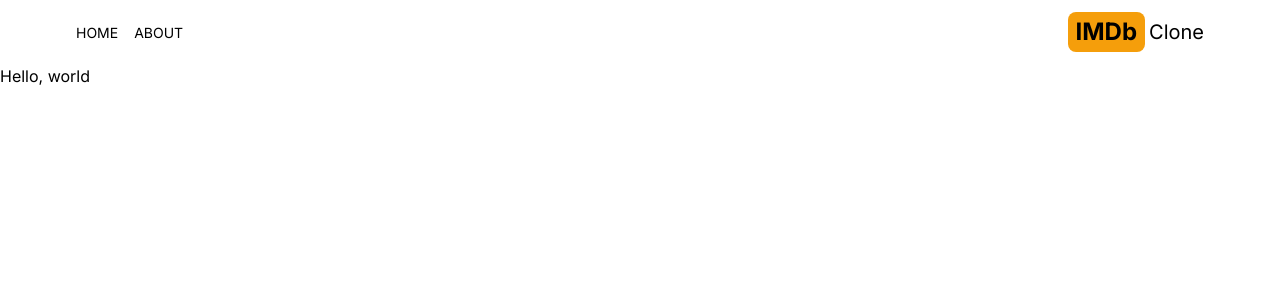
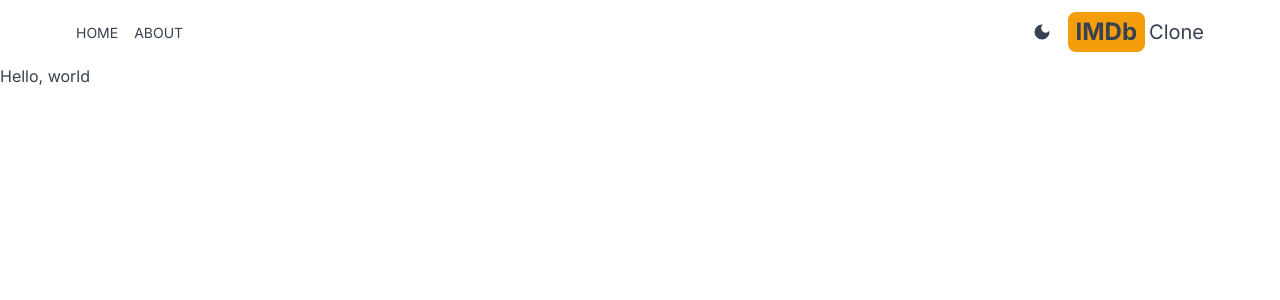
Before and after one commit to Calles98/imdb-next, a Next.js app: page / in a window 1280 px wide. Shown: the top 300 px of the page. Built offline with nearby package versions, Linux system fonts and the light colour scheme.

Commit message:
added dark mode switch

```diff
--- a/package.json
+++ b/package.json
@@ -10,6 +10,7 @@
   },
   "dependencies": {
     "next": "14.2.2",
+    "next-themes": "^0.3.0",
     "react": "^18",
     "react-dom": "^18",
     "react-icons": "^5.1.0"
--- /dev/null
+++ b/src/app/Providers.jsx
@@ -0,0 +1,17 @@
+"use client";
+
+import { ThemeProvider } from "next-themes";
+
+import React from "react";
+
+function Providers({ children }) {
+  return (
+    <ThemeProvider defaultTheme="system" attribute="class">
+      <div className="text-gray-700 dark:text-gray-200 dark:bg-gray-700 min-h-screen select-none transition-colors duration-300 ">
+        {children}
+      </div>
+    </ThemeProvider>
+  );
+}
+
+export default Providers;
--- a/src/app/layout.js
+++ b/src/app/layout.js
@@ -1,6 +1,7 @@
 import { Inter } from "next/font/google";
 import "./globals.css";
 import Header from "@/components/Header";
+import Providers from "./providers";
 
 const inter = Inter({ subsets: ["latin"] });
 
@@ -13,8 +14,10 @@
   return (
     <html lang="en">
       <body className={inter.className}>
-        <Header />
-        {children}
+        <Providers>
+          <Header />
+          {children}
+        </Providers>
       </body>
     </html>
   );
--- /dev/null
+++ b/src/components/DarkModeSwitch.jsx
@@ -0,0 +1,30 @@
+"use client";
+
+import { MdLightMode, MdDarkMode } from "react-icons/md";
+import { useTheme } from "next-themes";
+import React, { useEffect, useState } from "react";
+
+function DarkModeSwitch() {
+  const { theme, setTheme, systemTheme } = useTheme();
+  const [mounted, setMounted] = useState(false);
+  const currentTheme = theme === "system" ? systemTheme : theme;
+  useEffect(() => setMounted(true), []);
+  return (
+    <div>
+      {mounted &&
+        (currentTheme === "dark" ? (
+          <MdLightMode
+            onClick={() => setTheme("light")}
+            className="text-xl cursor-pointer hover:text-amber-500"
+          />
+        ) : (
+          <MdDarkMode
+            onClick={() => setTheme("dark")}
+            className="text-xl cursor-pointer hover:text-amber-500"
+          />
+        ))}
+    </div>
+  );
+}
+
+export default DarkModeSwitch;
--- a/src/components/Header.jsx
+++ b/src/components/Header.jsx
@@ -3,6 +3,7 @@
 import { AiFillHome } from "react-icons/ai";
 import { BsFillInfoCircleFill } from "react-icons/bs";
 import Link from "next/link";
+import DarkModeSwitch from "./DarkModeSwitch";
 
 function Header() {
   return (
@@ -11,6 +12,8 @@
         <MenuItem title="home" address="/" Icon={AiFillHome} />
         <MenuItem title="about" address="/" Icon={BsFillInfoCircleFill} />
       </div>
+      <div className="flex items-center gap-4">
+        <DarkModeSwitch />
         <Link href={"/"} className="flex gap-1 items-center">
           <span className="text-2xl font-bold bg-amber-500 py-1 px-2 rounded-lg">
             IMDb
@@ -18,6 +21,7 @@
           <span className="text-xl hidden sm:inline">Clone</span>
         </Link>
       </div>
+    </div>
   );
 }
 
--- a/tailwind.config.js
+++ b/tailwind.config.js
@@ -15,4 +15,5 @@
     },
   },
   plugins: [],
+  darkMode: "class",
 };
```
Also changed, not shown: 1 other file (tests, documents, lock files or other folders). Lines whose indentation alone changed are shown as unchanged.
